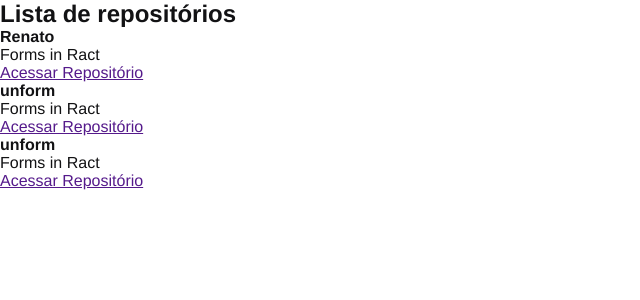
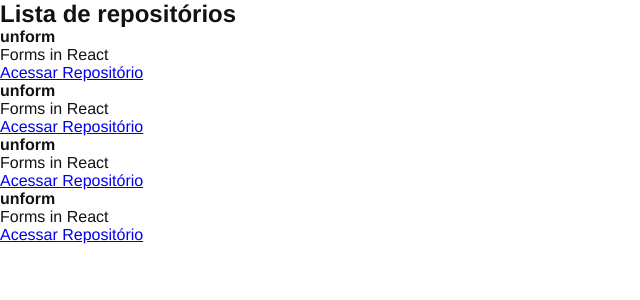
Before and after one commit to renatolobo1/01-github-explorer, a React app: page / in a window 1280 px wide. Shown: the top 300 px of the page, without its empty margins (0-640 px from the left). Built offline with nearby package versions, Linux system fonts and the light colour scheme.

Commit message:
Propriedades no React

```diff
--- /dev/null
+++ b/src/components/RepositoryItem.jsx
@@ -0,0 +1,12 @@
+export function RepositoryItem(props) {
+  return (
+    <li>
+      <strong>{props.repository.name ?? 'Default'}</strong>
+      <p>{props.repository.description}</p>
+
+      <a href={props.repository.link}>
+        Acessar Repositório
+          </a>
+    </li>
+  );
+}
--- a/src/components/RepositoryList.jsx
+++ b/src/components/RepositoryList.jsx
@@ -1,4 +1,10 @@
-const repositoryName = 'Renato';
+import { RepositoryItem } from "./RepositoryItem";
+
+const repository = {
+  name: 'unform',
+  description: 'Forms in React',
+  link: 'https://github.com/unform/unform'
+}
 
 export function RepositoryList() {
   return (
@@ -6,36 +12,11 @@
       <h1>Lista de repositórios</h1>
 
       <ul>
-        <li>
-          <strong>{repositoryName}</strong>
-          <p>Forms in Ract</p>
+        <RepositoryItem repository={repository}/>
+        <RepositoryItem repository={repository}/>
+        <RepositoryItem repository={repository}/>
+        <RepositoryItem repository={repository}/>
 
-          <a href="">
-            Acessar Repositório
-          </a>
-        </li>
-      </ul>
-
-      <ul>
-        <li>
-          <strong>unform</strong>
-          <p>Forms in Ract</p>
-
-          <a href="">
-            Acessar Repositório
-          </a>
-        </li>
-      </ul>
-
-      <ul>
-        <li>
-          <strong>unform</strong>
-          <p>Forms in Ract</p>
-
-          <a href="">
-            Acessar Repositório
-          </a>
-        </li>
       </ul>
     </section>
   )
```
Also changed, not shown: 1 other file (tests, documents, lock files or other folders).
